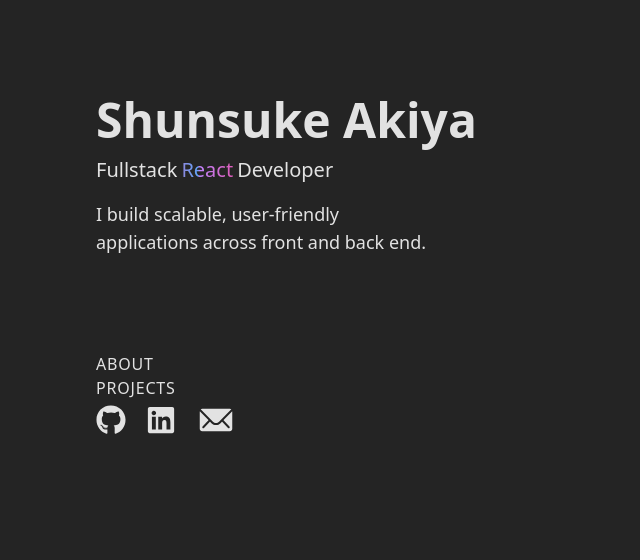
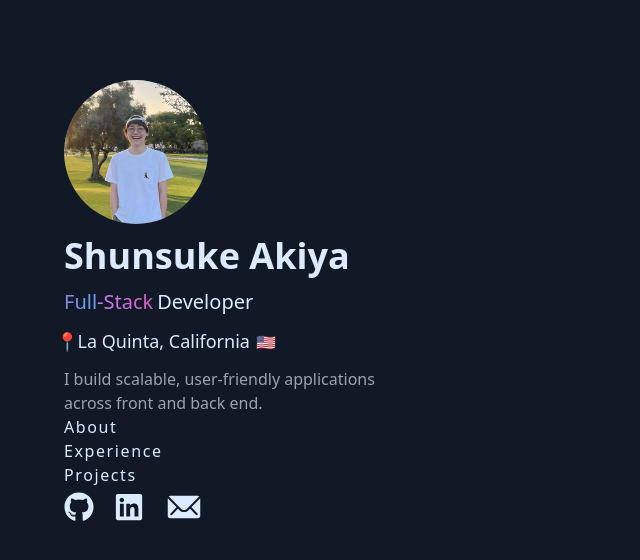
Before and after one commit to shunakiya/portfolio, a React (Vite) app: page / in a window 1280 px wide. Shown: the top 560 px of the page, without its empty margins (0-640 px from the left). Built offline with nearby package versions, Linux system fonts and the light colour scheme.

Commit message:
minor fixes (still on progress)

```diff
--- a/src/App.tsx
+++ b/src/App.tsx
@@ -1,5 +1,6 @@
 import { FaGithub, FaLinkedin } from "react-icons/fa";
 import { IoIosMail } from "react-icons/io";
+import pfp from "./assets/pfp.png";
 
 export default function App() {
   const writeEmail = () => {
@@ -8,22 +9,30 @@ export default function App() {
   };
 
   return (
-    <div className="mx-auto min-h-screen max-w-screen-xl px-6 py-12 font-sans md:px-12 md:py-20 lg:px-24 lg:py-0">
+    <div className="mx-auto min-h-screen max-w-screen-xl px-6 py-8 font-sans md:px-12 md:py-20 lg:px-16 lg:py-0">
+      <div className="py-20 h-screen">
         {/* header */}
-      <div className="sticky flex flex-col py-24">
-        <h1 className="text-5xl font-bold">Shunsuke Akiya</h1>
+        <div className="sticky flex flex-col">
+          <img src={pfp} className="w-36 h-36 rounded-full mb-3" />
+          <h1 className="text-4xl font-bold">Shunsuke Akiya</h1>
 
           <div className="mt-3">
-          <p className="text-xl font-medium mb-4">
-            Fullstack{""}
-            <span className="animate-text-gradient bg-gradient-to-r from-purple-400 via-pink-500 to-blue-400 bg-[200%_auto] bg-clip-text text-transparent mx-1">
-              React
+            <p className="text-xl font-medium mb-3">
+              <span className="animate-text-gradient bg-gradient-to-r from-purple-400 via-pink-500 to-blue-400 bg-[200%_auto] bg-clip-text text-transparent mr-1">
+                Full-Stack
               </span>
               {""}
               Developer
             </p>
 
-          <p className="text-lg w-[335px]">
+            <div className="flex flex-row">
+              <p className="text-[18px] mb-3 -ml-[8.5px]">
+                📍La Quinta, California
+              </p>
+              <p className="mt-[2px] ml-[6px]">🇺🇸</p>
+            </div>
+
+            <p className="text-[16px] w-[335px] text-gray-400">
               I build scalable, user-friendly applications across front and back
               end.
             </p>
@@ -31,14 +40,16 @@ export default function App() {
         </div>
 
         {/* nav buttons */}
-      <div className="flex flex-col items-start tracking-wider">
-        <button>ABOUT</button>
+        <div className="flex flex-col items-start tracking-widest my-auto">
+          <button>About</button>
 
-        <button>PROJECTS</button>
+          <button>Experience</button>
+
+          <button>Projects</button>
         </div>
 
         {/* socials */}
-      <div className="flex items-center">
+        <div className="flex items-center bottom-0">
           <div className="flex space-x-5 items-center">
             <a href="https://github.com/shunakiya" target="_blank">
               <FaGithub size={30} />
@@ -53,5 +64,6 @@ export default function App() {
           </div>
         </div>
       </div>
+    </div>
   );
 }
--- a/src/index.css
+++ b/src/index.css
@@ -7,9 +7,8 @@
   line-height: 1.5;
   font-weight: 400;
 
-  color-scheme: light dark;
-  color: rgba(255, 255, 255, 0.87);
-  background-color: #242424;
+  color: #dbeafe;
+  background-color: #111927;
 
   font-synthesis: none;
   text-rendering: optimizeLegibility;
```
Also changed, not shown: src/assets/pfp.png (added), 1 other file (tests, documents, lock files or other folders). Lines whose indentation alone changed are shown as unchanged.
